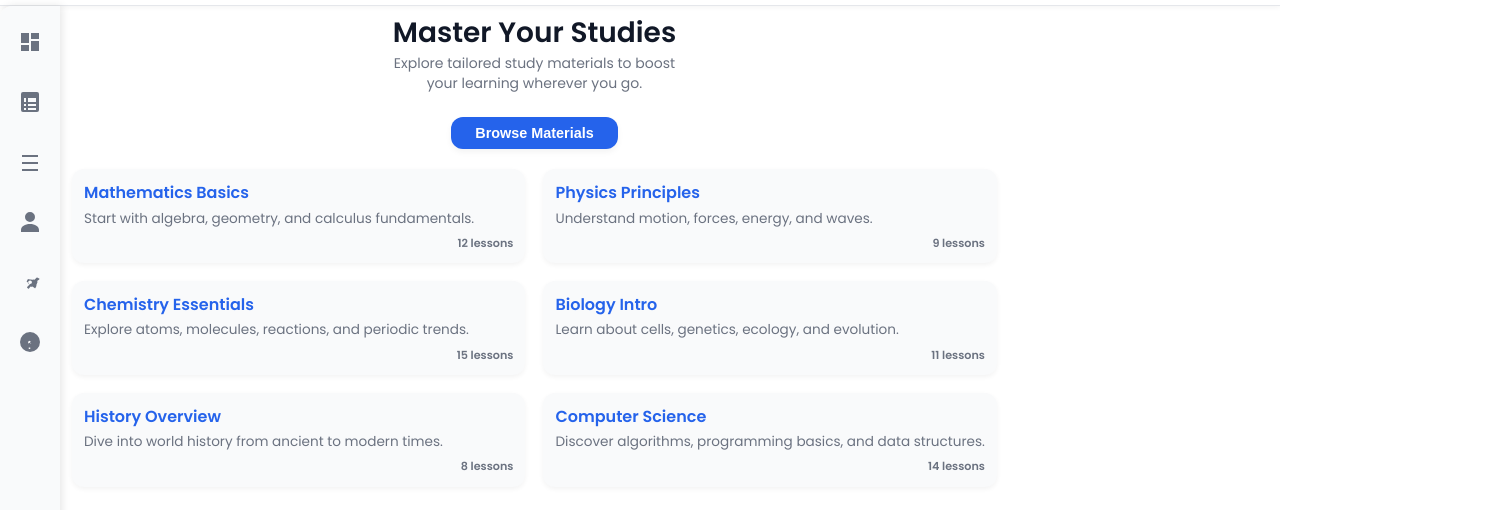
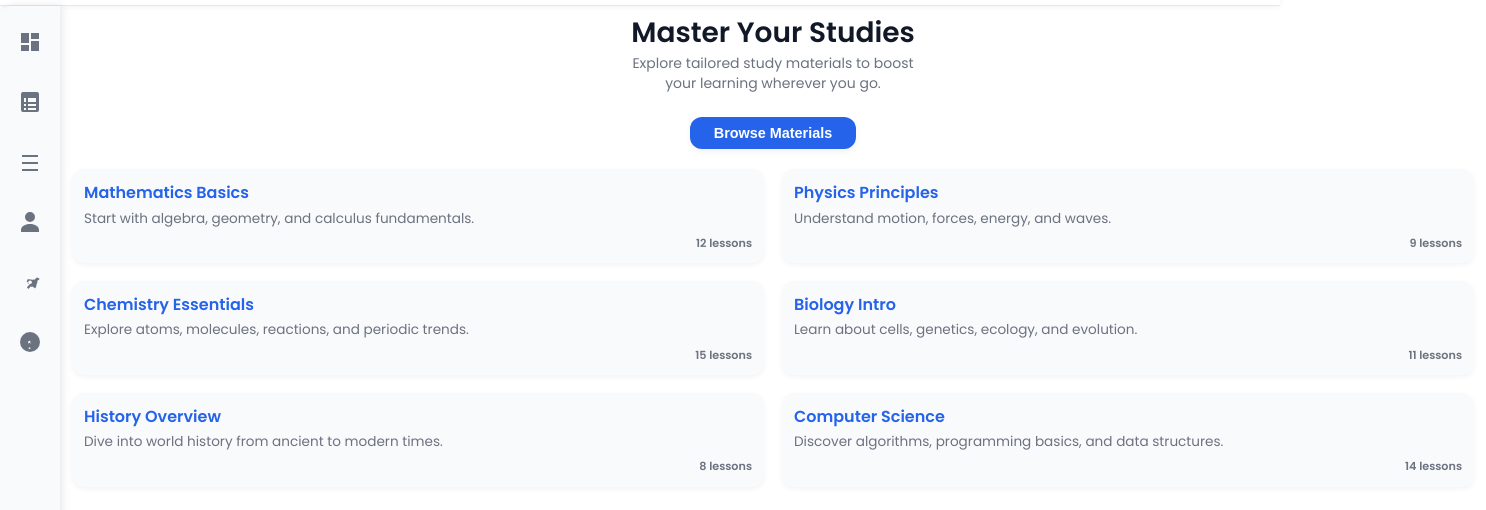
Before and after one commit to Mrutunjaya-Official/repo3, a plain HTML site: page index.html in a window 1280 px wide. Shown: the part 34-544 px from the top of the page, 1486 px wide, since content can reach past the window. Drawn offline with Linux system fonts and the light colour scheme.

Commit message:
Update index.html

```diff
--- a/index.html
+++ b/index.html
@@ -484,7 +484,7 @@
       /* Main content margin adjusted to sidebar width */
       main {
         max-width: 1426px;
-        width: auto;
+        width: 1426px;
         margin-left: 60px;
       }
       main.sidebar-open {
```
